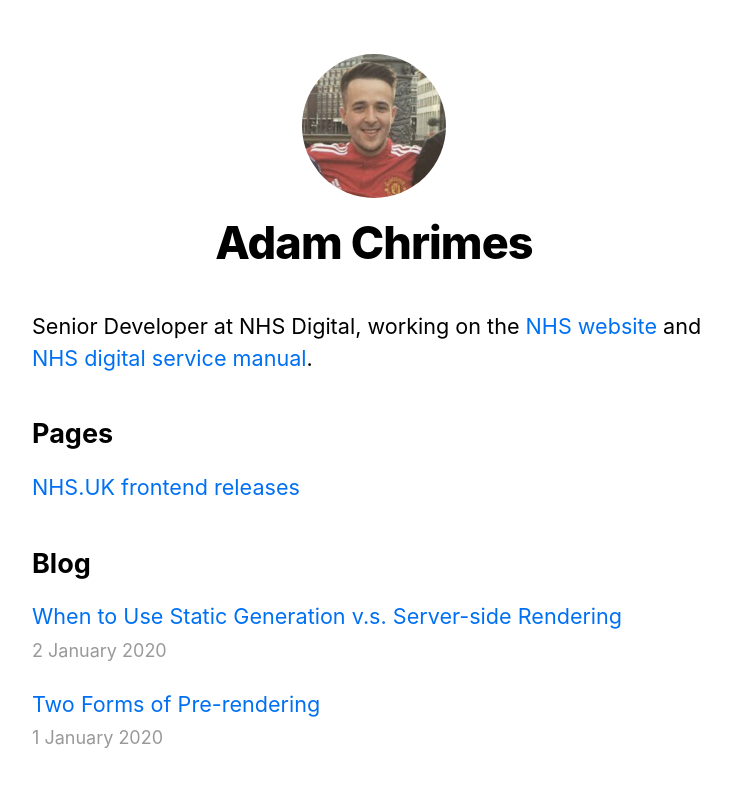
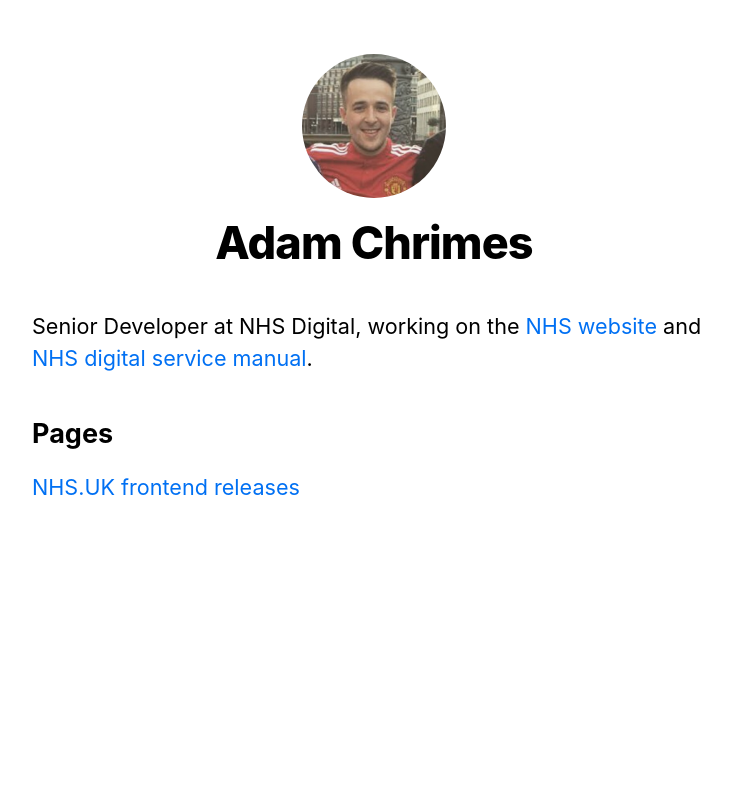
Before and after one commit to chrimesdev/chrimes.dev, a Next.js app: page / in a window 1280 px wide. Shown: the top 786 px of the page, without its empty margins (266-997 px from the left). Built offline with nearby package versions, Linux system fonts and the light colour scheme.

Commit message:
remove default blog posts from the homepage

```diff
--- a/src/pages/index.js
+++ b/src/pages/index.js
@@ -24,22 +24,6 @@
           </li>
         </ul>
       </section>
-      <section className={`${utilStyles.headingMd} ${utilStyles.padding1px}`}>
-        <h2 className={utilStyles.headingLg}>Blog</h2>
-        <ul className={utilStyles.list}>
-          {allPostsData.map(({ id, date, title }) => (
-            <li className={utilStyles.listItem} key={id}>
-              <Link href="/posts/[id]" as={`/posts/${id}`}>
-                <a>{title}</a>
-              </Link>
-              <br />
-              <small className={utilStyles.lightText}>
-                <Date dateString={date} />
-              </small>
-            </li>
-          ))}
-        </ul>
-      </section>
     </Layout>
   )
 }
```
